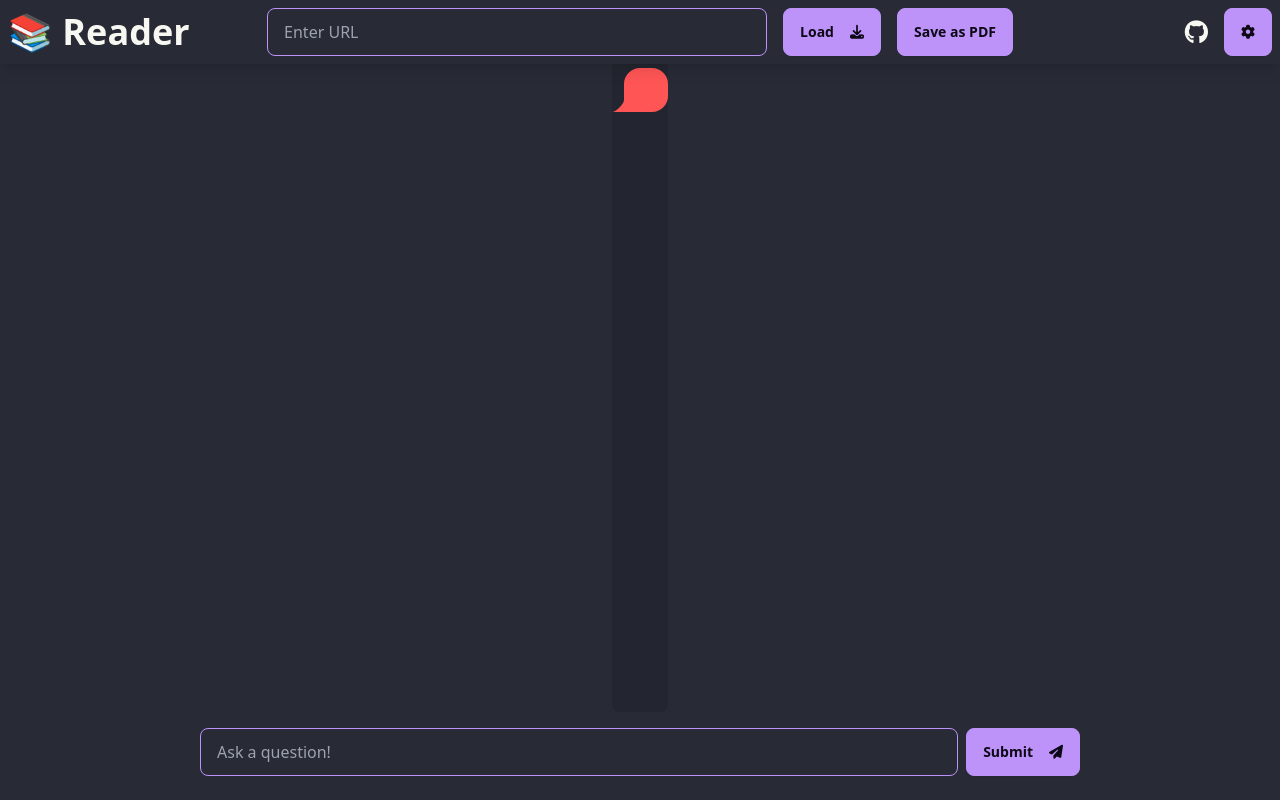
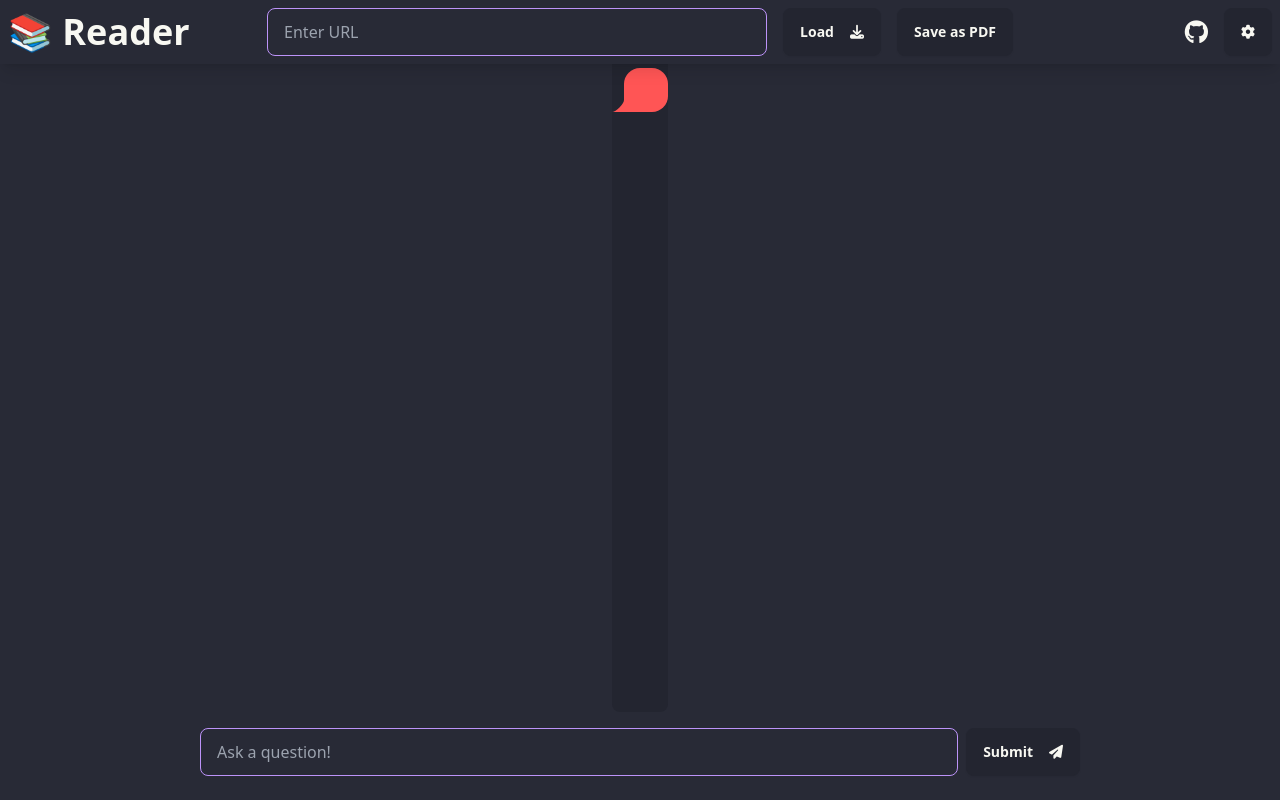
Before and after one commit to francisgreenleaf/Reader, a Flask app: page / in a window 1280 px wide. Run offline with Flask 3, Linux system fonts and the light colour scheme; style sheets or scripts are compiled from the project's sources; some libraries are stand-ins or nearby versions.

Commit message:
confort Ui + update the css

```diff
--- a/static/news.js
+++ b/static/news.js
@@ -22,7 +22,7 @@ const writeHackerNewsLinks = (links) => {
 
         // Load button for the Hacker News story
         const loadButton = document.createElement('button');
-        loadButton.className = 'btn btn-secondary';
+        loadButton.className = 'btn';
         loadButton.innerHTML = 'Load <i class="fa-solid fa-download ml-2"></i>';
         loadButton.onclick = () => {
             document.getElementById('urlInput').value = link.url;
--- a/templates/index.html
+++ b/templates/index.html
@@ -29,10 +29,10 @@
             <div class="flex items-center space-x-4">
                 <input type="text" id="urlInput" placeholder="Enter URL"
                     class="input input-bordered input-secondary" style="width:500px" onkeydown="handleKeyDown(event, fetchArticle)">
-                <button onclick="fetchArticle()" class="btn btn-secondary">
+                <button onclick="fetchArticle()" class="btn">
                     Load <i class="fa-solid fa-download ml-2"></i>
                 </button>
-                <button onclick="generatePDF()" class="btn btn-secondary">
+                <button onclick="generatePDF()" class="btn">
                     Save as PDF
                 </button>
             </div>
@@ -43,7 +43,7 @@
             <a href="https://github.com/francisgreenleaf/Reader" target="_blank" class="text-2xl">
                 <i class="fab fa-github"></i>
             </a>
-            <button class="btn btn-secondary" onclick="document.getElementById('settings_modal').showModal()">
+            <button class="btn" onclick="document.getElementById('settings_modal').showModal()">
                 <i class="fa-solid fa-gear"></i>
             </button>
         </div>
@@ -68,7 +68,7 @@
                 <div class="flex items-center space-x-2">
                     <input type="text" id="queryInput" placeholder="Ask a question!"
                         class="flex-grow input input-bordered input-secondary w-full" onkeydown="handleKeyDown(event, queryArticle)">
-                    <button onclick="queryArticle()" class="btn btn-secondary">
+                    <button onclick="queryArticle()" class="btn">
                         Submit <i class="fa-solid fa-paper-plane ml-2"></i>
                     </button>
                 </div>
```
